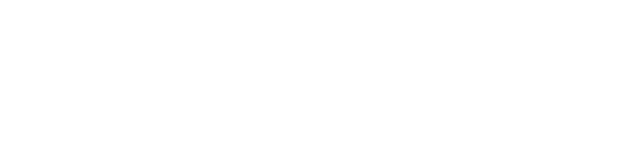
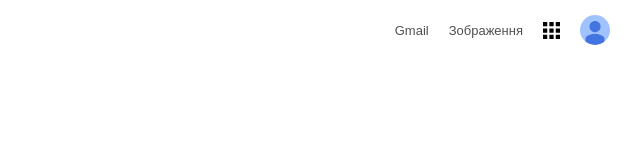
Before and after one commit to darkspeaker/google-homepage, a plain HTML site: page index.html in a window 1280 px wide. Shown: the whole page, without its empty margins (640-1280 px from the left). Drawn offline with Linux system fonts and the light colour scheme.

Commit message:
feat: add header section

```diff
--- a/index.html
+++ b/index.html
@@ -3,10 +3,27 @@
 <head>
     <meta charset="UTF-8">
     <meta name="viewport" content="width=device-width, initial-scale=1.0">
-    <title>Google-homepage</title>
+    <title>Google</title>
     <link rel="stylesheet" href="style.css">
 </head>
 <body>
-
+    <header class="header">
+        <nav class="navigation">
+            <ul>
+                <li class="navigation__link">
+                    <a href="https://mail.google.com/mail/u/0/?tab=wm&ogbl">Gmail</a>
+                </li>
+                <li class="navigation__link">
+                    <a href="https://www.google.com.ua/imghp?hl=uk&tab=wi&authuser=0&ogbl">Зображення</a>
+                </li>
+                <li class="navigation__link apps-wrap__icon">
+                    <img src="img/google-apps.svg" alt="by google">
+                </li>
+                <li class="navigation__link logo">
+                    <img src="img/google-user.png" alt="avatar">
+                </li>
+            </ul>
+        </nav>
+    </header>
 </body>
 </html>
--- a/style.css
+++ b/style.css
@@ -0,0 +1,94 @@
+*,
+*::after,
+*::before {
+	box-sizing: border-box;
+	padding: 0;
+	margin: 0;
+}
+ul[class],
+ol[class] {
+  padding: 0;
+}
+body,
+h1,
+h2,
+h3,
+h4,
+p,
+ul[class],
+ol[class],
+li,
+figure,
+figcaption,
+blockquote,
+dl,
+dd {
+  margin: 0;
+}
+ul[class],
+ol[class],
+li {
+  list-style: none;
+}
+a:not([class]) {
+  text-decoration-skip-ink: auto;
+}
+img {
+  max-width: 100%;
+  display: block;
+}
+article > * + * {
+  margin-top: 1em;
+}
+input,
+button,
+textarea,
+select {
+  font: inherit;
+}
+a{
+	text-decoration: none;
+}
+body {
+  font-family: Arial, sans-serif;
+  min-height: 100vh;
+  scroll-behavior: smooth;
+  text-rendering: optimizeSpeed;
+  line-height: 1.5;
+}
+.header{
+	padding: 15px 30px 0px 0px;
+}
+.navigation{
+	float: right;
+}
+.navigation ul{
+	display: flex;
+	align-items: center;
+}
+.apps-wrap__icon{
+	width: 17px;
+	height: 17px;
+	color: red;
+	cursor: pointer;
+}
+.navigation__link{
+	margin-right: 20px;
+}
+.navigation__link:last-child{
+	margin-right: 0;
+}
+.navigation__link a{
+	font-size: 13px;
+	color: #524f4f;
+	line-height: 24px;
+}
+.navigation__link a:hover{
+	text-decoration: underline;
+}
+.navigation .logo img{
+	width: 30px;
+	height: 30px;
+	border-radius: 50px;
+	cursor: pointer;
+}
```
Also changed, not shown: img/google-apps.svg (added), img/google-user.png (added).
